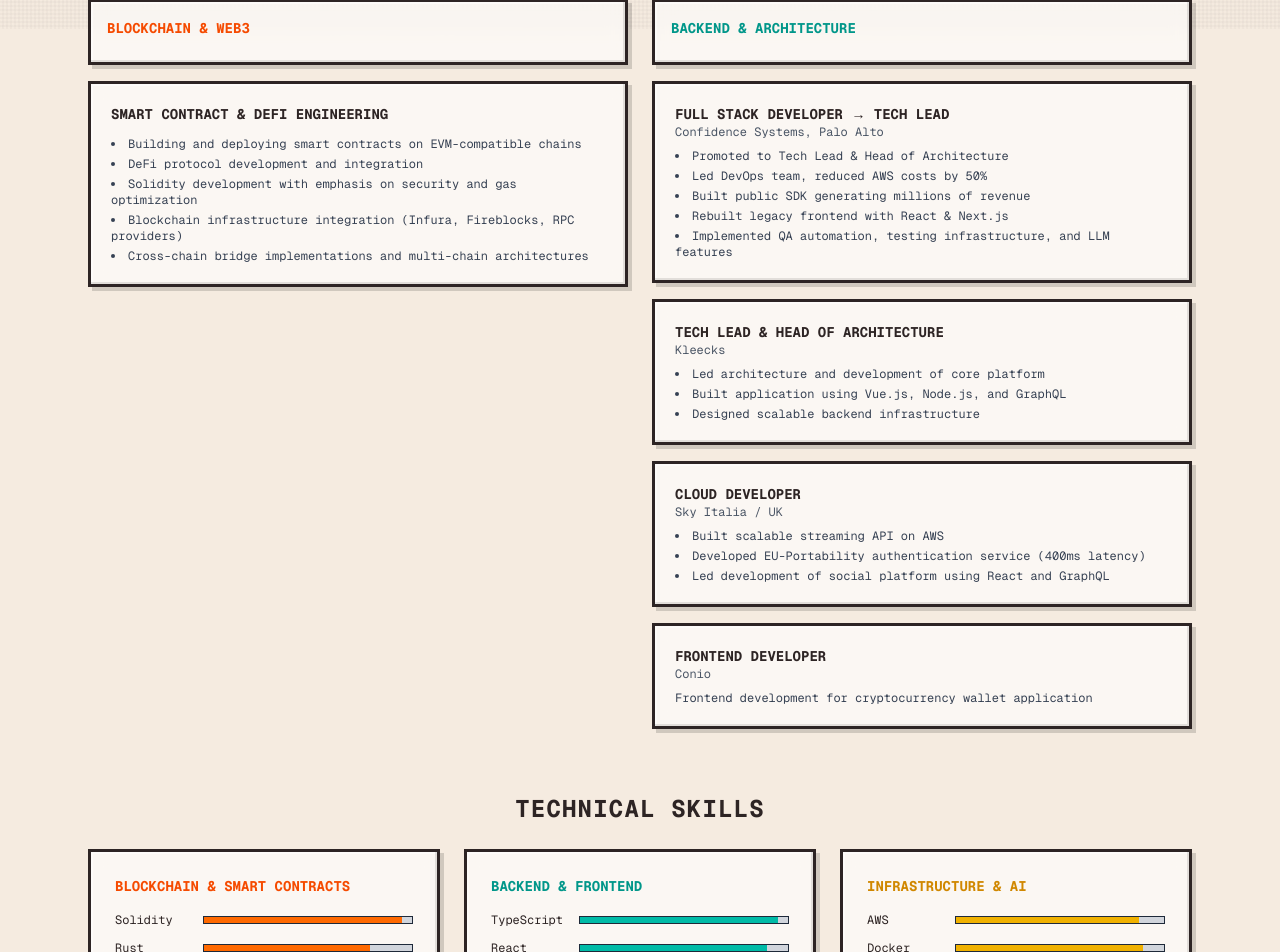
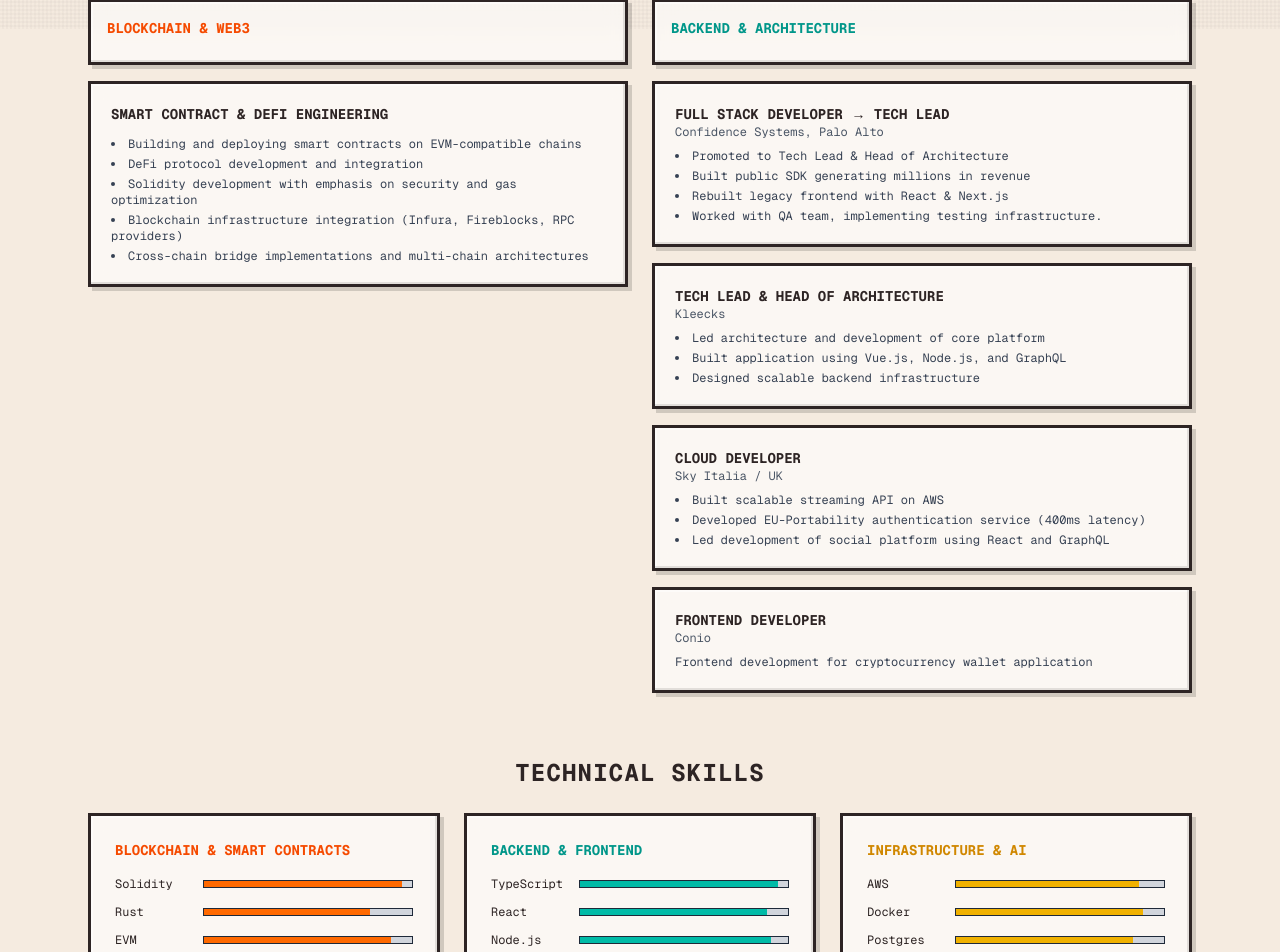
Before and after one commit to pmpwith2i/fpomponii.it, a Next.js app: page / in a window 1280 px wide. Shown: the part 771-1723 px from the top of the page. Built offline with nearby package versions, Linux system fonts and the light colour scheme.

Commit message:
change text v2

```diff
--- a/src/app/page.tsx
+++ b/src/app/page.tsx
@@ -137,10 +137,9 @@
                   </div>
                   <ul className="text-xs text-gray-700 font-mono space-y-1 list-disc list-inside">
                     <li>Promoted to Tech Lead & Head of Architecture</li>
-                    <li>Led DevOps team, reduced AWS costs by 50%</li>
-                    <li>Built public SDK generating millions of revenue</li>
+                    <li>Built public SDK generating millions in revenue</li>
                     <li>Rebuilt legacy frontend with React & Next.js</li>
-                    <li>Implemented QA automation, testing infrastructure, and LLM features</li>
+                    <li>Worked with QA team, implementing testing infrastructure.</li>
                   </ul>
                 </div>
 
```
